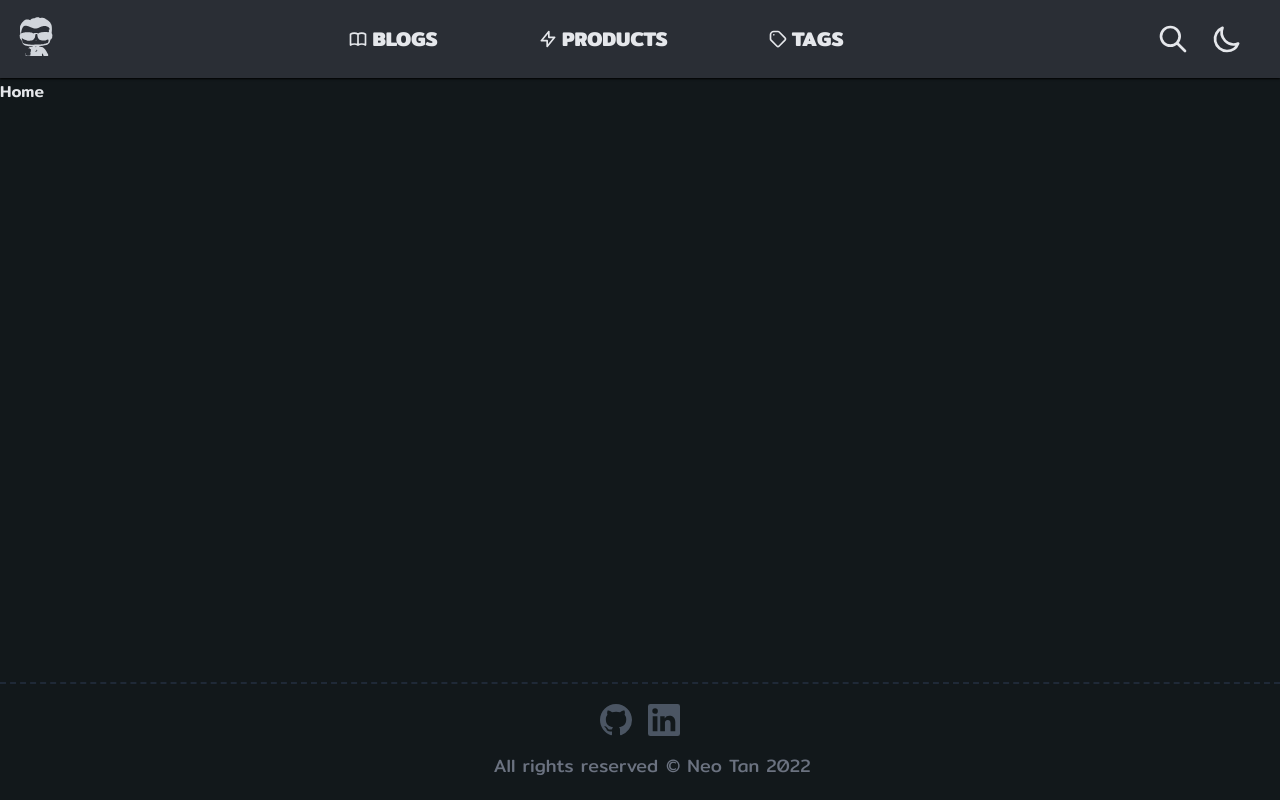
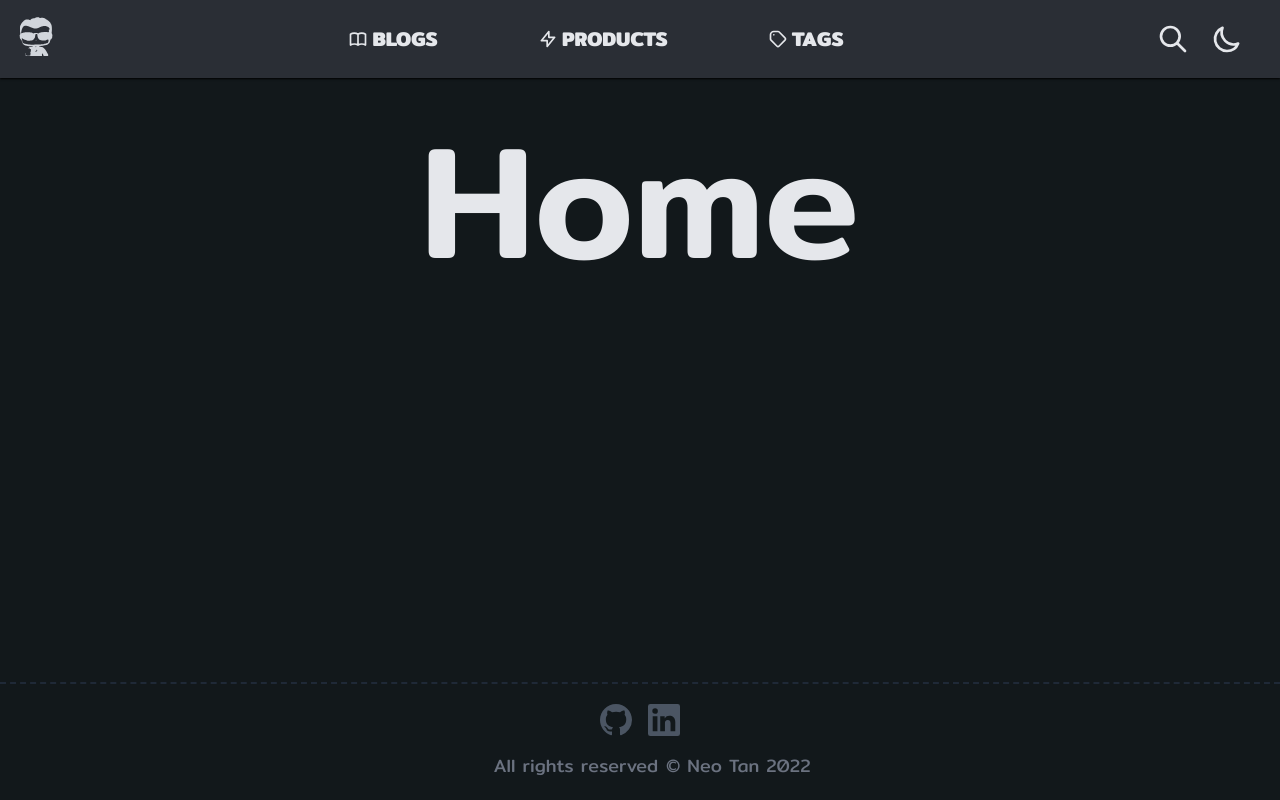
Before and after one commit to neotan/neotan.me, a Next.js app: page / in a window 1280 px wide. Built offline with nearby package versions, Linux system fonts and the light colour scheme; no server answers.

Commit message:
fix: add apps folder and update home page

```diff
--- /dev/null
+++ b/pages/apps/index.tsx
@@ -0,0 +1,9 @@
+import Layout from '~/components/layout'
+
+export default function Apps() {
+  return (
+    <Layout>
+      <h1 className="text-center text-[10rem]">Apps</h1>
+    </Layout>
+  )
+}
--- a/pages/index.tsx
+++ b/pages/index.tsx
@@ -3,7 +3,7 @@ import Layout from 'components/layout'
 export default function Home() {
   return (
     <Layout>
-      <h1>Home</h1>
+      <h1 className=" text-center text-[10rem]">Home</h1>
     </Layout>
   )
 }
```
